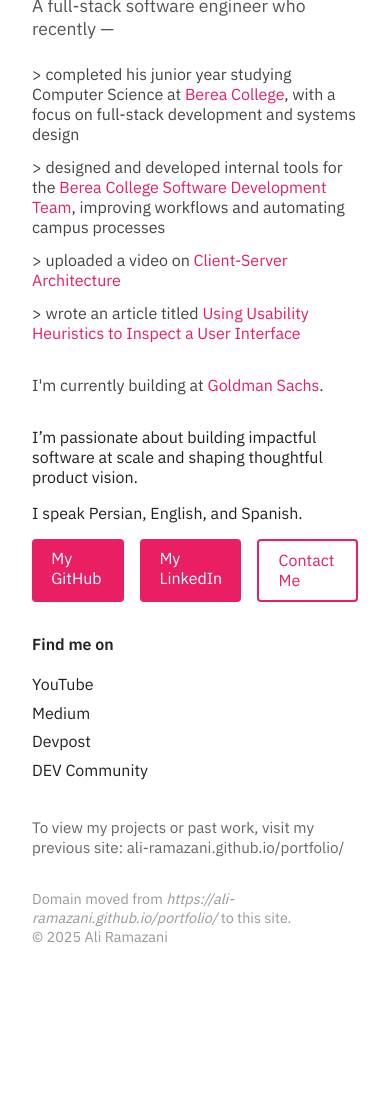
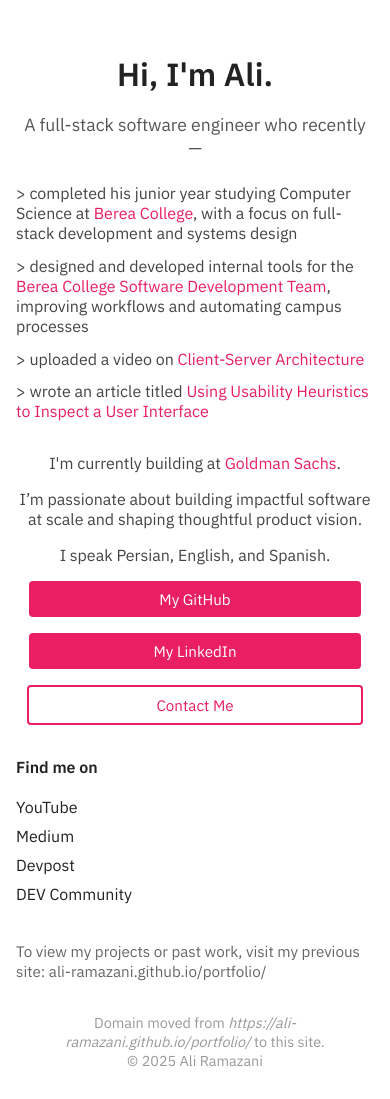
Before and after one commit to ali-ramazani/ali-ramazani.com, a website built with webpack: page index.html in a window 390 px wide. Before the commit the page ends 978 px from the top, so only its background shows below. Built offline with nearby package versions, Linux system fonts and the light colour scheme.

Commit message:
fixed top layout and mobile responsiveness

```diff
--- a/css/styles.css
+++ b/css/styles.css
@@ -1,3 +1,4 @@
+/* Base styles */
 body {
   margin: 0;
   padding: 0;
@@ -7,19 +8,24 @@
   display: flex;
   justify-content: center;
   align-items: center;
-  height: 100vh;
+  min-height: 100vh;
+  padding: 2rem 1rem; /* ensures spacing on mobile */
+  box-sizing: border-box;
 }
 
 main {
   text-align: left;
   max-width: 600px;
-  padding: 2rem;
+  width: 100%;
+  box-sizing: border-box;
 }
 
+/* Heading styles */
 h1 {
   font-size: 2.5rem;
   font-weight: 600;
   margin-bottom: 1rem;
+  word-break: break-word;
 }
 
 .subtitle {
@@ -28,6 +34,7 @@
   color: #555;
 }
 
+/* List section */
 .activity {
   list-style: none;
   padding: 0;
@@ -44,18 +51,28 @@
   content: '';
 }
 
+/* Highlighted links */
 .highlight {
   color: #e91e63;
 }
 
 .current {
-  margin-bottom: 2rem;
+  margin-bottom: 1rem;
   color: #444;
 }
 
+.languages,
+.vision {
+  margin-bottom: 1rem;
+  color: #444;
+}
+
+/* Button styles */
 .buttons {
   display: flex;
+  flex-wrap: wrap;
   gap: 1rem;
+  margin-top: 1rem;
 }
 
 .btn {
@@ -87,7 +104,83 @@
   background-color: #fce4ec;
 }
 
+/* Link styling */
 a {
   color: inherit;
   text-decoration: none;
 }
+
+a:hover {
+  text-decoration: underline;
+  color: #d81b60;
+}
+
+/* Footer and other sections */
+footer {
+  margin-top: 2rem;
+  font-size: 0.9rem;
+  color: #999;
+  text-align: left;
+}
+
+ul.other-links {
+  list-style: none;
+  padding: 0;
+  margin-top: 0.5rem;
+  line-height: 1.8;
+}
+
+/* Responsive tweaks for mobile */
+@media (max-width: 480px) {
+  h1 {
+    font-size: 2rem;
+    text-align: center;
+  }
+
+  .subtitle,
+  .current,
+  .languages,
+  .vision {
+    text-align: center;
+  }
+
+  .buttons {
+    justify-content: center;
+  }
+
+  footer {
+    text-align: center;
+  }
+}
+
+@media (max-width: 480px) {
+  h1 {
+    font-size: 2rem;
+    text-align: center;
+  }
+
+  .subtitle,
+  .current,
+  .languages,
+  .vision {
+    text-align: center;
+  }
+
+  .buttons {
+    flex-direction: column;
+    align-items: center;
+    width: 100%;
+  }
+
+  .btn {
+    width: 100%;
+    max-width: 300px;
+    padding: 0.5rem 1rem;
+    font-size: 0.95rem;
+    text-align: center;
+  }
+
+  footer {
+    text-align: center;
+  }
+}
```
